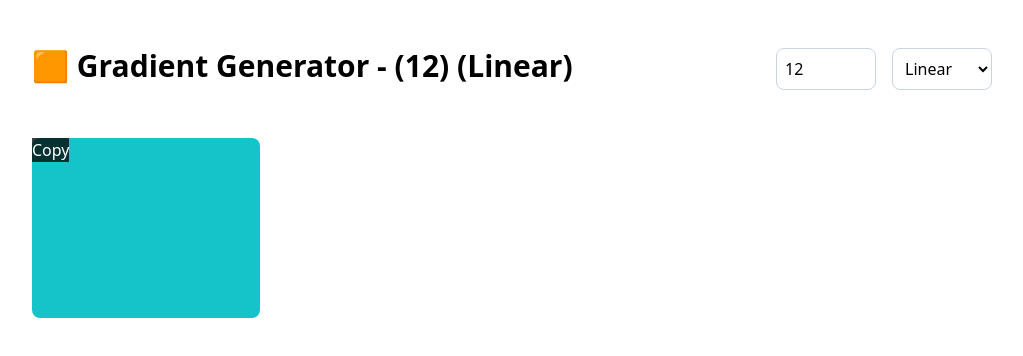
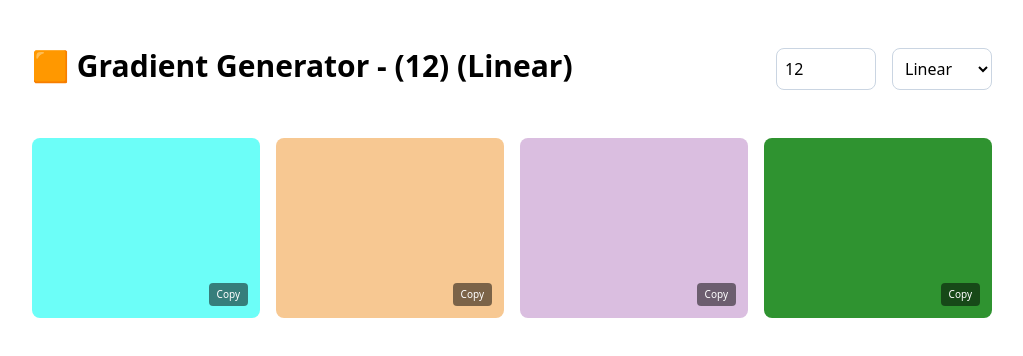
Before and after one commit to Meraj-Uddin-Malik/Gradient-Generator, a React (Vite) app: page / in a window 1280 px wide. Shown: the top 356 px of the page, without its empty margins (128-1151 px from the left). Built offline with nearby package versions, Linux system fonts and the light colour scheme.

Commit message:
feat: add multiple copy buttons for color display in gradient generator

```diff
--- a/src/App.jsx
+++ b/src/App.jsx
@@ -40,12 +40,47 @@ const App = () => {
         </div>
 
         <div className="grid grid-cols-4 gap-4">
-        <div className="h-[180px] bg-red-500 rounded-lg"
-        style={{background: getHexColor()}}>
-<button className="bg-black/75 text-white">Copy</button>
+          <div
+            className="h-45 bg-red-500 rounded-lg relative"
+            style={{ background: getHexColor() }}
+          >
+            <button className="bg-black/50 hover:bg-black text-white rounded absolute bottom-3 right-3 py-1 px-2 text-[10px]">
+              Copy
+            </button>
+          </div>
+
+          <div
+            className="h-45 bg-red-500 rounded-lg relative"
+            style={{ background: getHexColor() }}
+          >
+            <button className="bg-black/50 hover:bg-black text-white rounded absolute bottom-3 right-3 py-1 px-2 text-[10px]">
+              Copy
+            </button>
+          </div>
+
+
+          <div
+            className="h-45 bg-red-500 rounded-lg relative"
+            style={{ background: getHexColor() }}
+          >
+            <button className="bg-black/50 hover:bg-black text-white rounded absolute bottom-3 right-3 py-1 px-2 text-[10px]">
+              Copy
+            </button>
+          </div>
+
+
+          <div
+            className="h-45 bg-red-500 rounded-lg relative"
+            style={{ background: getHexColor() }}
+          >
+            <button className="bg-black/50 hover:bg-black text-white rounded absolute bottom-3 right-3 py-1 px-2 text-[10px]">
+              Copy
+            </button>
+          </div>
         </div>
 
-        </div>
+
+
       </div>
     </div>
   );
```
